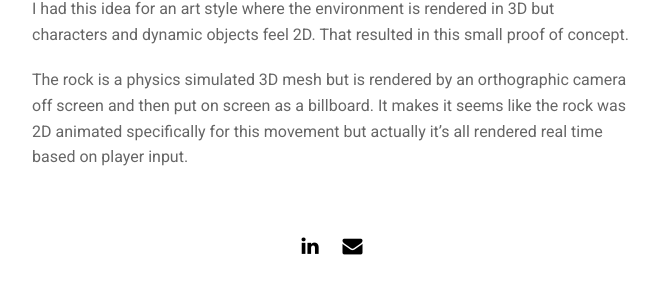
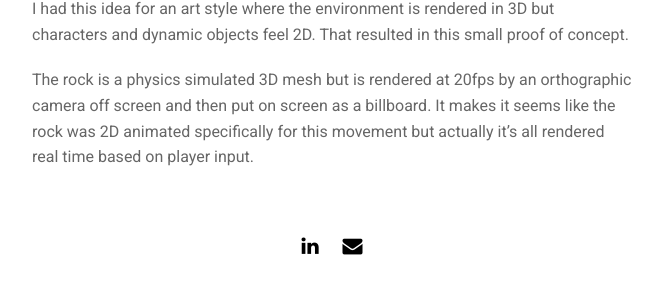
Before and after one commit to Jonasmortensen/jonasmortensen.github.io, a Jekyll site: the page built from projects/rock.md, in a window 1280 px wide, cut to the strip 502-902 px from the top of the page. Shown: the top 300 px of the strip, without its empty margins (308-970 px from the left). Built offline with Jekyll 4.4.1, drawn with Linux system fonts in a browser that asks for light colours; nearby versions of some CDN libraries.

Commit message:
Small updates

```diff
--- a/projects/rock.md
+++ b/projects/rock.md
@@ -30,4 +30,4 @@ title: 'Toon Rock'
 
 I had this idea for an art style where the environment is rendered in 3D but characters and dynamic objects feel 2D. That resulted in this small proof of concept.
 
-The rock is a physics simulated 3D mesh but is rendered by an orthographic camera off screen and then put on screen as a billboard. It makes it seems like the rock was 2D animated specifically for this movement but actually it's all rendered real time based on player input.
+The rock is a physics simulated 3D mesh but is rendered at 20fps by an orthographic camera off screen and then put on screen as a billboard. It makes it seems like the rock was 2D animated specifically for this movement but actually it's all rendered real time based on player input.
```
Also changed, not shown: projects/space.md (+0 -2 lines).
